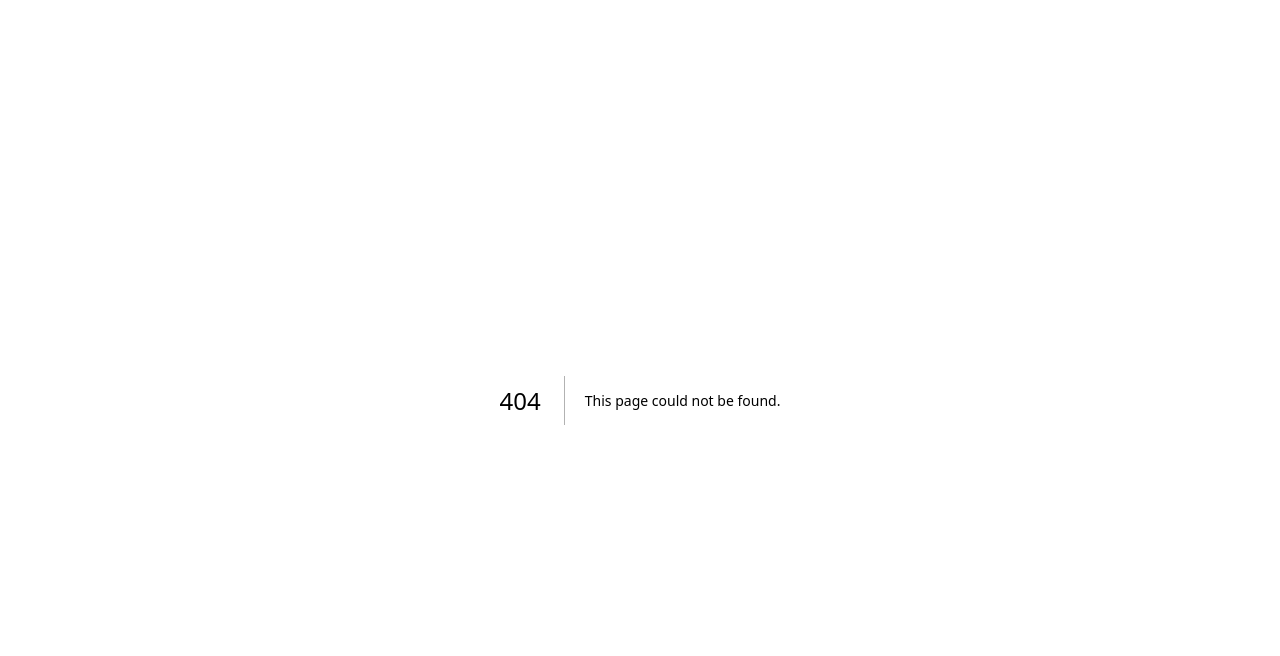
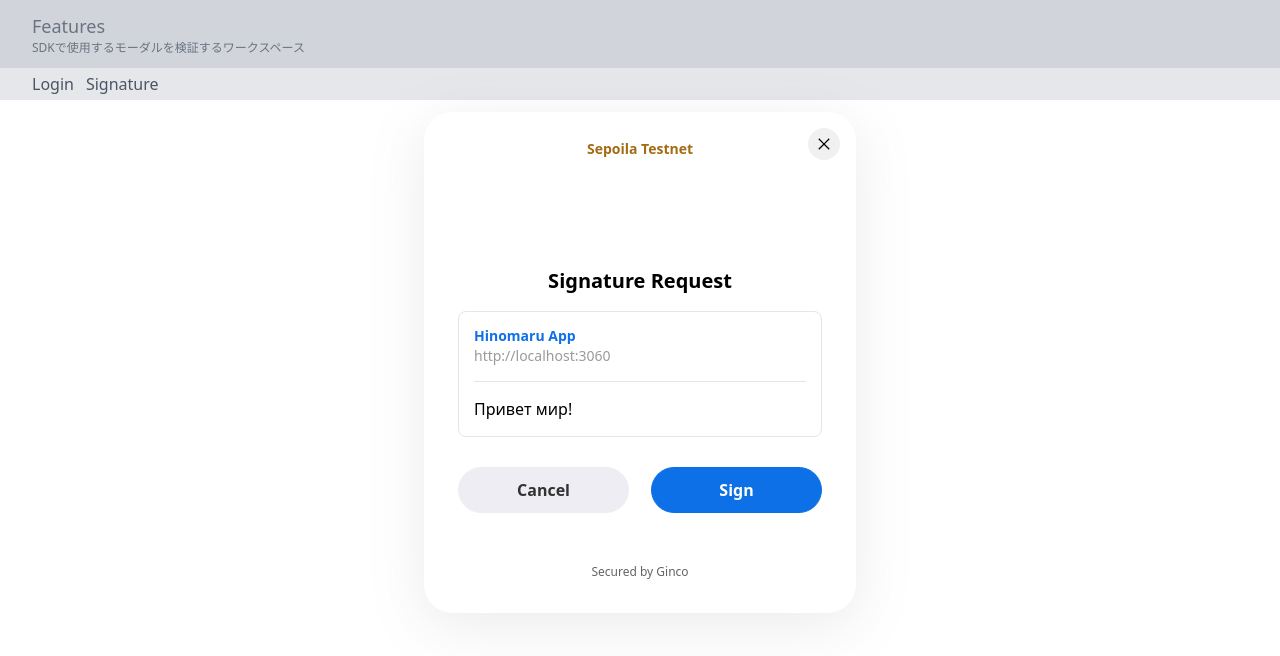
Before and after one commit to GincoInc/hinomaru, a Next.js app: page /feature/signature in a window 1280 px wide. Before the commit this address had no page. Shown: the top 656 px of the page. Built offline with nearby package versions, Linux system fonts and the light colour scheme.

Commit message:
Add: 署名のためのモーダル追加

```diff
--- /dev/null
+++ b/components/modal/signature.tsx
@@ -0,0 +1,63 @@
+import React, { FC } from 'react'
+import modalChild from '@styles/components/modal/signature.module.scss'
+import animation from '@styles/components/core/animation.module.scss'
+type ModalProps = {
+  onClose: () => void
+  isLoading: boolean
+  onSign: () => void
+  onFinishSignature: () => void
+  isFinishedSigning: boolean
+}
+
+export const ModalContentSignature: FC<ModalProps> = (props: ModalProps) => {
+  const { onClose, isLoading, onSign, onFinishSignature, isFinishedSigning } =
+    props
+
+  const _onFinishSignature = () => {
+    onFinishSignature()
+    // 署名が終わった時の記述を書く...
+  }
+
+  return (
+    <div className={`${modalChild.content}`}>
+      <div className={modalChild.testnet}>
+        <p>Sepoila Testnet</p>
+      </div>
+      <div className={modalChild.iconContainer}></div>
+      <div className={modalChild.title}>
+        <p>Signature Request</p>
+      </div>
+      <div className={modalChild.requestContainer}>
+        <div className={modalChild.requestContainerInfo}>
+          <p className={modalChild.requestContainerInfoTitle}>Hinomaru App</p>
+          <p className={modalChild.requestContainerInfoDomain}>
+            http://localhost:3060
+          </p>
+        </div>
+        <hr className={modalChild.requestContainerDivider}></hr>
+        <div className={modalChild.requestContainerMessage}>
+          <p>Привет мир!</p>
+        </div>
+      </div>
+      <div className={modalChild.buttonContainer}>
+        <button
+          onClick={onClose}
+          className={`${modalChild.buttonCommon} ${modalChild.buttonCancel}`}>
+          Cancel
+        </button>
+        <button
+          onClick={onSign}
+          className={`${modalChild.buttonCommon} ${modalChild.buttonSign}`}
+          disabled={isLoading}>
+          {!isLoading ? (
+            'Sign'
+          ) : !isFinishedSigning ? (
+            <span className={`${animation.spinner}`}></span>
+          ) : (
+            <span>finished</span>
+          )}
+        </button>
+      </div>
+    </div>
+  )
+}
--- /dev/null
+++ b/pages/feature/signature.tsx
@@ -0,0 +1,57 @@
+import { ReactElement, useState, useEffect } from 'react'
+import FeaturePageLayout from '@/components/layout/featurePageLayout'
+import pageCss from '@styles/pages/signature.module.scss'
+import { ModalContainer } from '@/components/modalContainer'
+import { ModalContentSignature } from '@/components/modal/signature'
+
+const FeatureLoginModal = () => {
+  const [active, setActive] = useState(false)
+  const [isModalActive, setIsModalActive] = useState(true)
+  const [isLoading, setIsLoading] = useState(false)
+  const [isFinishedSigning, setIsFinishedSigning] = useState(false)
+
+  const onLoad = async () => {
+    console.log('onLoad')
+  }
+
+  const onclick = async () => {
+    setActive(true)
+  }
+
+  const onClose = () => {
+    setIsModalActive(false)
+  }
+
+  const onSign = () => {
+    setIsLoading(true)
+  }
+
+  const onFinishSignature = () => {
+    setIsLoading(false)
+    setIsFinishedSigning(true)
+  }
+
+  useEffect(() => {
+    onLoad()
+  }, [])
+
+  return (
+    <div className={`${pageCss.container}`}>
+      <ModalContainer onClose={onClose} isModalActive={isModalActive}>
+        <ModalContentSignature
+          onClose={onClose}
+          onSign={onSign}
+          isLoading={isLoading}
+          onFinishSignature={onFinishSignature}
+          isFinishedSigning={isFinishedSigning}
+        />
+      </ModalContainer>
+    </div>
+  )
+}
+
+FeatureLoginModal.getLayout = (page: ReactElement) => {
+  return <FeaturePageLayout>{page}</FeaturePageLayout>
+}
+
+export default FeatureLoginModal
--- /dev/null
+++ b/styles/components/modal/signature.module.scss
@@ -0,0 +1,116 @@
+.content {
+  padding: 0 2px;
+  flex-direction: column;
+  width: 100%;
+  overflow: hidden;
+
+  .testnet {
+    width: 100%;
+    box-sizing: border-box;
+    padding: 10px 0 10px 0;
+    p {
+      text-align: center;
+      font-size: 14px;
+      font-weight: 600;
+      color: #a36b14;
+      margin-bottom: 16px;
+    }
+  }
+
+  .iconContainer {
+    display: flex;
+    align-items: center;
+    justify-content: center;
+    margin-bottom: 16px;
+    min-height: 50px;
+  }
+
+  .title {
+    padding: 15px 0;
+    p {
+      text-align: center;
+      font-size: 20px;
+      font-weight: 600;
+    }
+  }
+
+  .requestContainer {
+    border: 1px solid var(--c-border-primary);
+    border-radius: 8px;
+    padding: 15px;
+    max-height: 220px;
+    overflow: auto;
+    width: 100%;
+    .requestContainerInfo {
+      .requestContainerInfoTitle {
+        font-size: 14px;
+        font-weight: 600;
+        color: var(--c-primary);
+        line-height: 130%;
+      }
+      .requestContainerInfoDomain {
+        font-size: 14px;
+        color: #9a999c;
+      }
+    }
+    .requestContainerDivider {
+      margin: 15px 0;
+      height: 1px;
+      width: 100%;
+      border-top: 1px solid var(--c-border-primary);
+    }
+    .requestContainerMessage {
+      p {
+        font-size: 16px;
+      }
+    }
+  }
+
+  .buttonContainer {
+    display: flex;
+    justify-content: space-between;
+    width: 100%;
+    padding: 30px 0 40px 0;
+
+    .buttonCommon {
+      width: 47%;
+      padding: 10px 24px;
+      display: inline-flex;
+      align-items: center;
+      justify-content: center;
+      position: relative;
+      box-sizing: border-box;
+      margin: 0;
+      border: 1px solid transparent;
+      border-radius: 25px;
+      transition: 0.2s;
+      will-change: transform, color, background-color, border-color;
+      outline: none;
+      cursor: pointer;
+    }
+
+    .buttonCancel {
+      color: #323232;
+      font-weight: 600;
+      border-color: var(--c-button-cancel);
+      background-color: var(--c-button-cancel);
+      &:hover {
+        background-color: var(--c-button-cancel-hover);
+      }
+    }
+    .buttonSign {
+      color: #fff;
+      font-weight: 600;
+      border-color: var(--c-primary);
+      background-color: var(--c-primary);
+      &:hover {
+        border-color: var(--c-primary-hover);
+        background-color: var(--c-primary-hover);
+      }
+      &:disabled {
+        border-color: rgba(14, 112, 230, 0); // transparent;
+        background-color: var(--c-primary-disabled);
+      }
+    }
+  }
+}
--- /dev/null
+++ b/styles/pages/signature.module.scss
@@ -0,0 +1,6 @@
+.container {
+  width: 100%;
+  display: flex;
+  align-items: center;
+  justify-content: center;
+}
```
